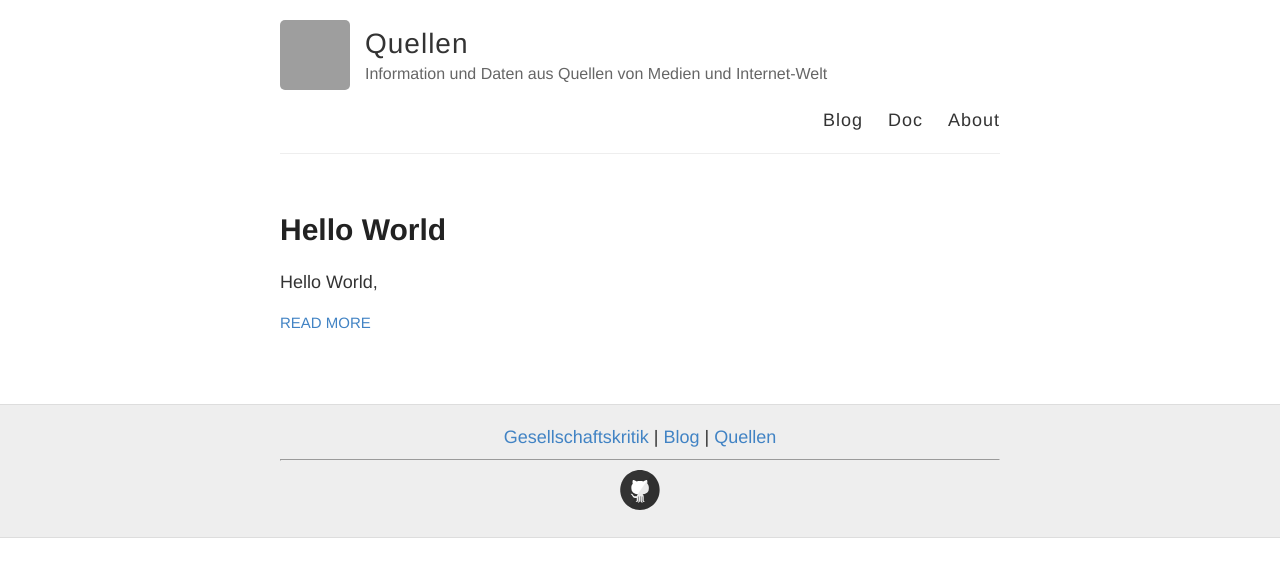
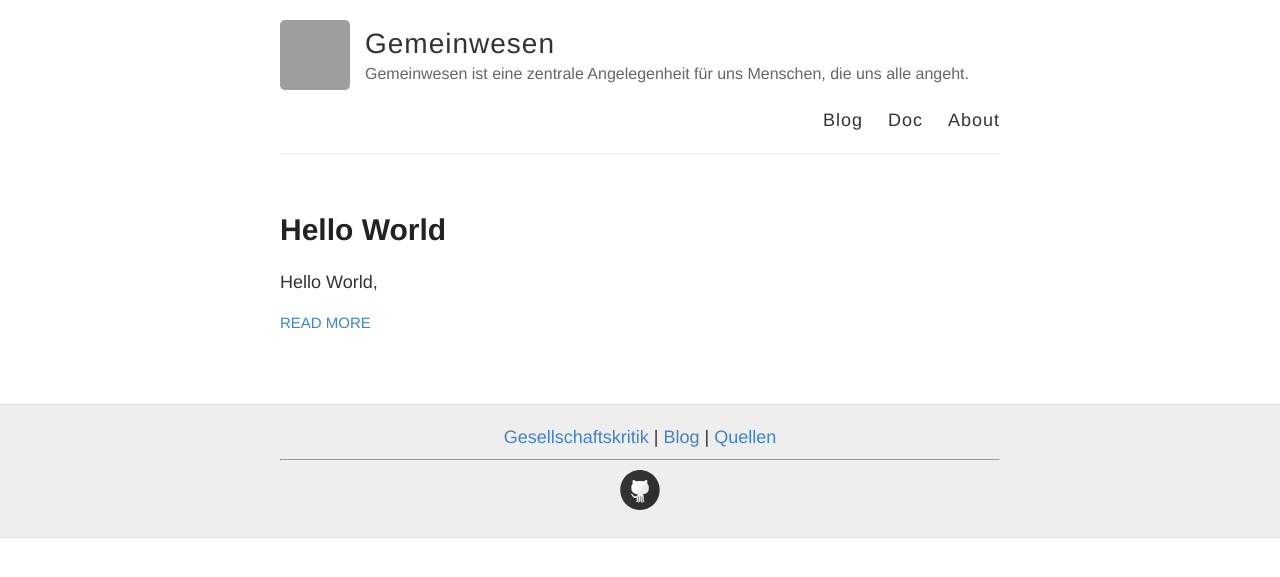
Before and after one commit to S2030c/gemeinwesen, a Jekyll site: the page built from index.html, in a window 1280 px wide. Shown: the top 577 px of the page. Built offline with Jekyll 4.4.1, drawn with Linux system fonts in a browser that asks for light colours; grey boxes are pictures that could not be loaded.

Commit message:
Update _config.yml

```diff
--- a/_config.yml
+++ b/_config.yml
@@ -3,10 +3,10 @@
 #
 
 # Name of your site (displayed in the header)
-name: Quellen
+name: Gemeinwesen
 
 # Short bio or description (displayed in the header)
-description: "Information und Daten aus Quellen von Medien und Internet-Welt"
+description: "Gemeinwesen ist eine zentrale Angelegenheit für uns Menschen, die uns alle angeht."
 
 # URL of your avatar or profile pic (you could use your GitHub profile pic)
 avatar: https://avatars.githubusercontent.com/u/175114473?v=4
@@ -21,7 +21,7 @@ footer-links:
   email:
   facebook:
   flickr:
-  github: S2030c/quellen
+  github: S2030c/gemeinwesen
   instagram:
   linkedin:
   pinterest:
@@ -47,7 +47,7 @@ url:
 # (http://yourusername.github.io/repository-name)
 # and NOT your User repository (http://yourusername.github.io)
 # then add in the baseurl here, like this: "/repository-name"
-baseurl: "/quellen"
+baseurl: "/gemeinwesen"
 
 #
 # !! You don't need to change any of the configuration flags below !!
```
